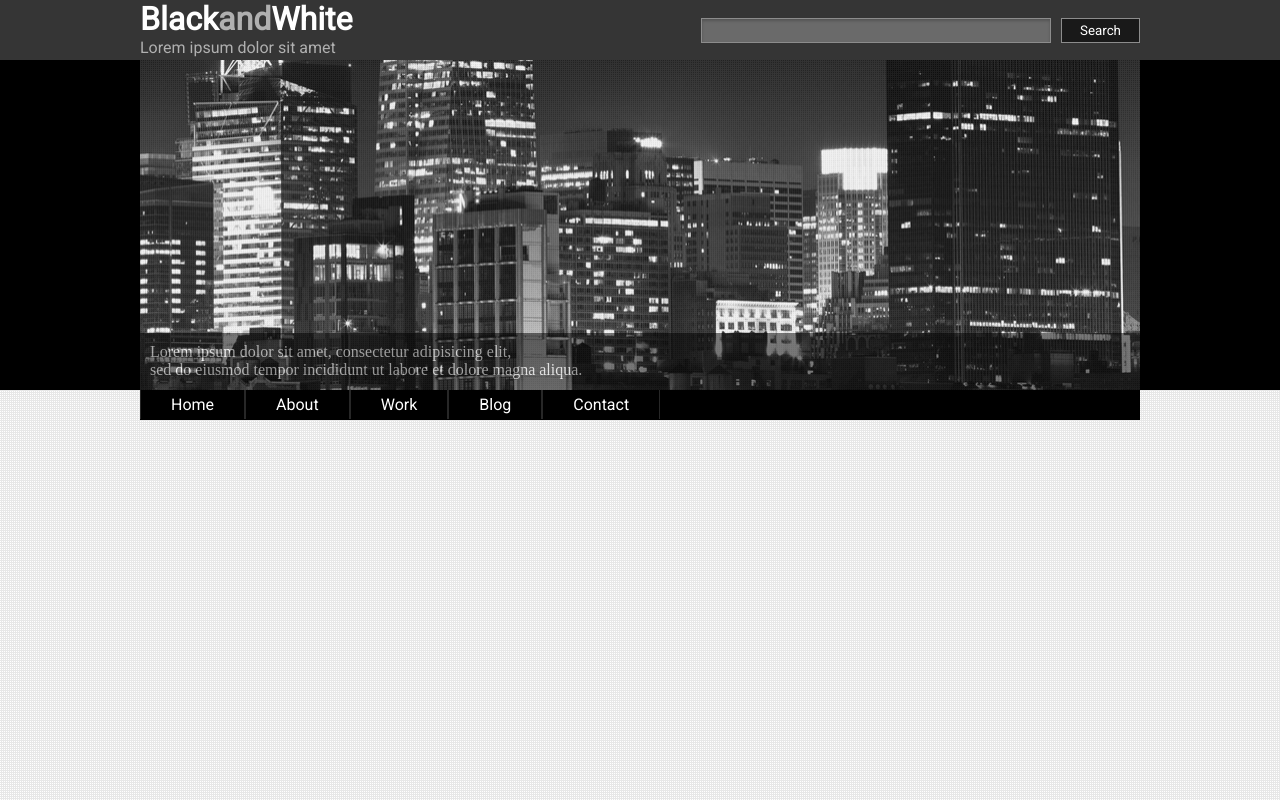
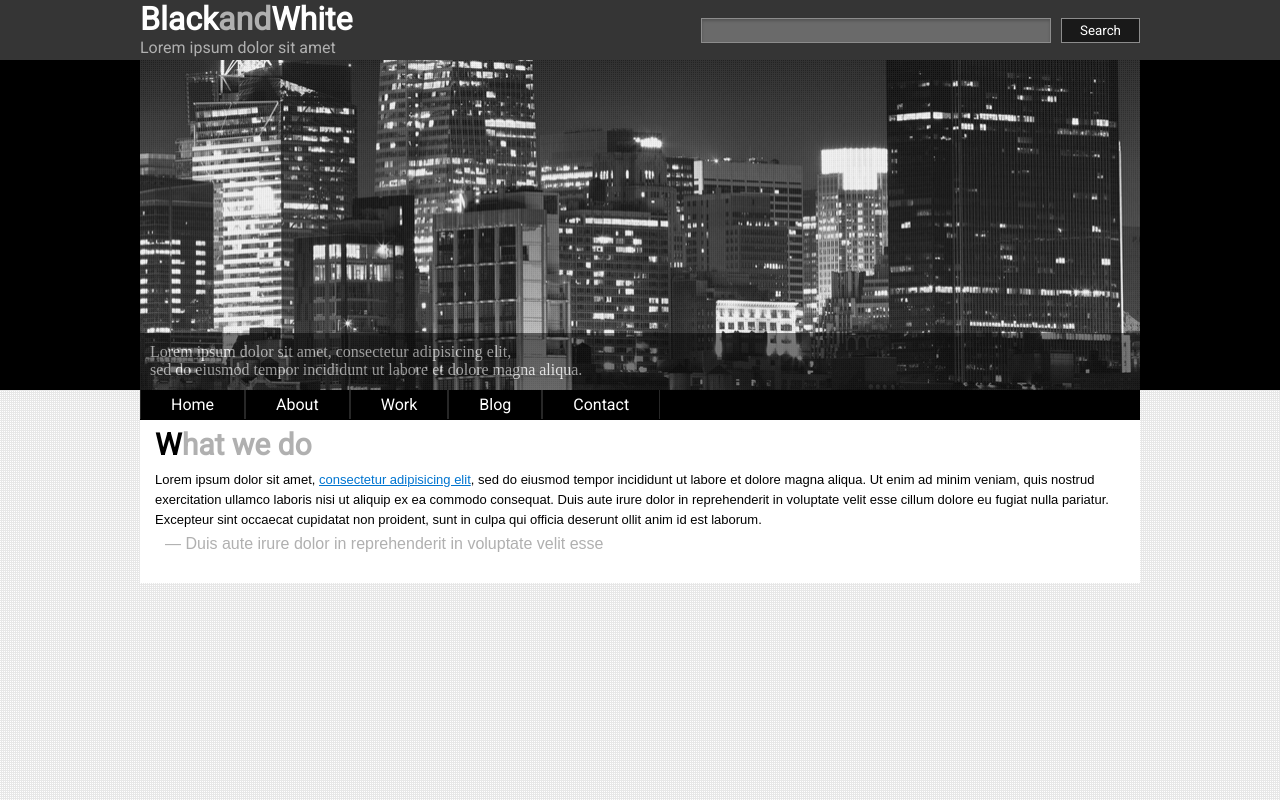
Before and after one commit to zurabdemirov/BW, a plain HTML site: page index.html in a window 1280 px wide. Drawn offline with Linux system fonts and the light colour scheme.

Commit message:
section about-Us

```diff
--- a/index.html
+++ b/index.html
@@ -75,5 +75,29 @@
                 </div>
             </div>
         </nav>
+
+        <section class="about-Us">
+            <div class="wrapper">
+                <div class="about-Us__box">
+                    <h1 class="about-Us__h1">
+                       <span class="about-Us__h1-spanBl">W</span><span class="about-Us__h1-spanGr">hat we do</span>
+                    </h1>
+                    <div class="about-Us__info">Lorem ipsum dolor sit amet,
+                        <a href="#" class="about-Us__info-a">consectetur adipisicing elit</a>,
+                        sed do eiusmod tempor incididunt ut labore et dolore magna aliqua.
+                        Ut enim ad minim veniam, quis nostrud exercitation ullamco laboris
+                        nisi ut aliquip ex ea commodo consequat. Duis aute irure dolor in reprehenderit
+                        in voluptate velit esse cillum dolore eu fugiat nulla pariatur.
+                        Excepteur sint occaecat cupidatat non proident, sunt in culpa qui officia deserunt
+                        ollit anim id est laborum.
+                    </div>
+                    <div class="about-Us__info-footer">
+                        — Duis aute irure dolor in reprehenderit in voluptate velit esse
+                    </div>
+                </div>
+            </div>
+        </section>
+
+
     </body>
 </html>
--- a/sass/style.scss
+++ b/sass/style.scss
@@ -173,3 +173,46 @@
                 }
         }
 }
+
+.about-Us{
+    display: flex;
+    justify-content: center;
+
+        .about-Us__box{
+            background-color: white;
+                .about-Us__h1{
+                    font-family: 'Roboto', sans-serif;
+                    font-size: 30px;
+                    color: rgb(0, 0, 0);
+                    font-weight: bold;
+                    line-height: 0.667;
+                    padding: 15px;
+
+                        .about-Us__h1-spanBl{
+
+                        }
+                        .about-Us__h1-spanGr{
+                            color: #b0b0b0;
+                        }
+                }
+
+                .about-Us__info{
+                    font-size: 13px;
+                    font-family: "Arial";
+                    line-height: 1.538;
+                    padding-left: 15px;
+                    padding-bottom: 5px;
+
+                        .about-Us__info-a{
+                            color: #0075d0;
+                        }
+                }
+
+                .about-Us__info-footer{
+                    padding-left: 25px;
+                    color: #b0b0b0;
+                    font-family: "Arial";
+                    padding-bottom: 30px;
+                }
+        }
+}
```
Also changed, not shown: css/style.css, 1 other file.
